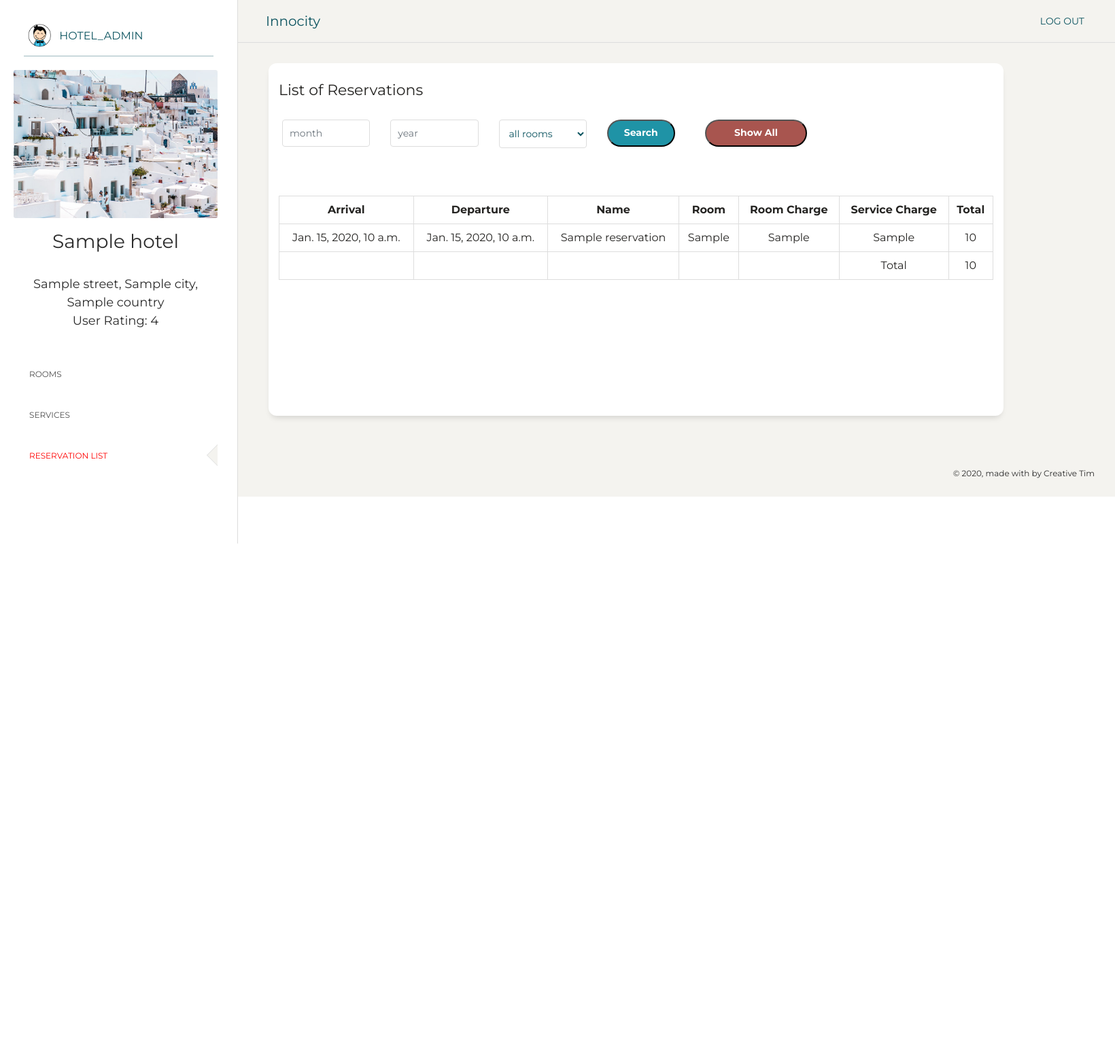
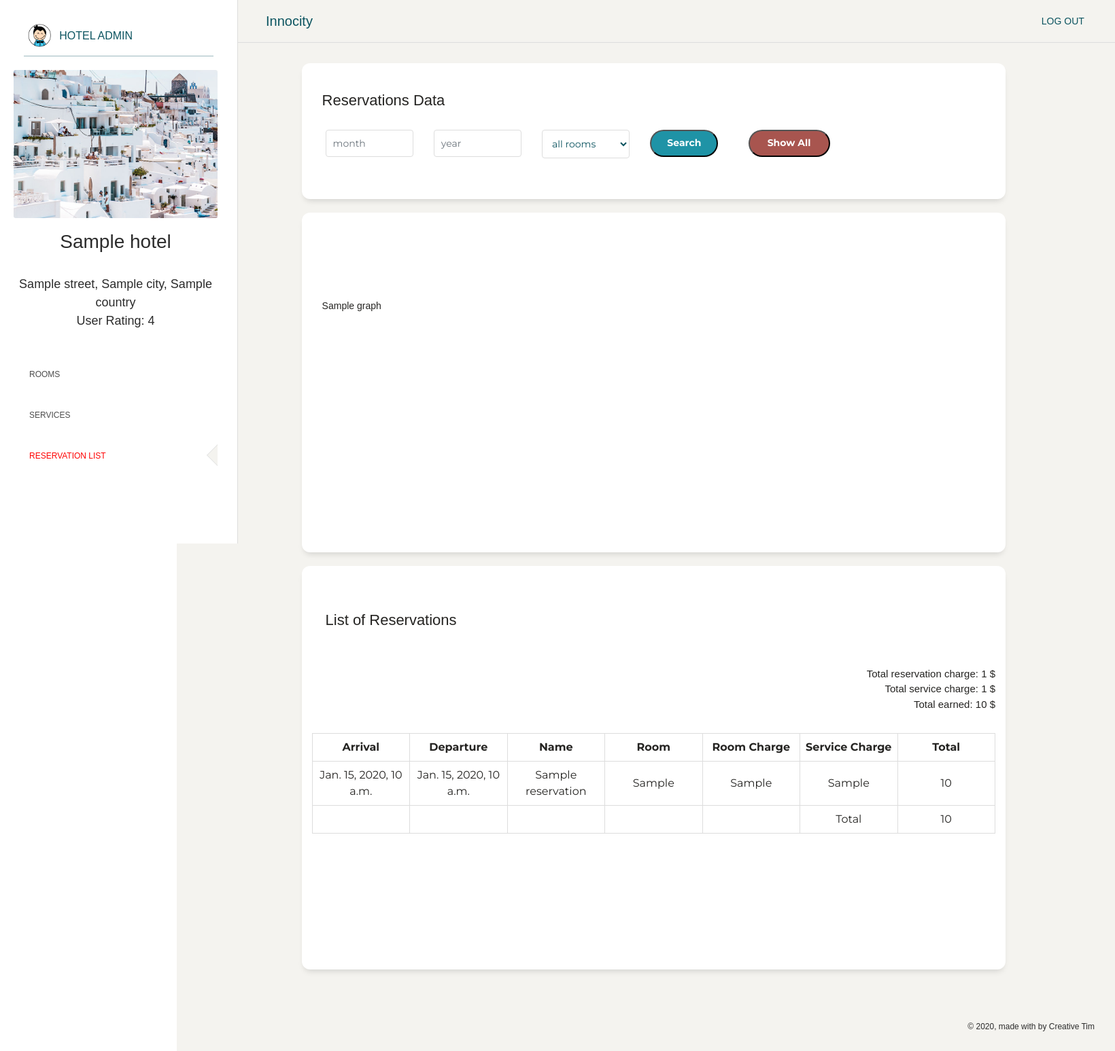
Before and after one commit to zarif98sjs/innOcity, a Django app: template hotel_admin/templates/hotel_admin/reservation.html in a window 1640 px wide. Shown: the whole page at 68% size. Before the commit the page ends 800 px from the top, so only its background shows below. Run offline with Django 3.2, Linux system fonts and the light colour scheme; the template is opened without the code that fills it: most values are stand-ins (such as "Sample title", 1, 10 or a date in 2020); some libraries are stand-ins or nearby versions.

Commit message:
graph added

```diff
--- a/hotel_admin/models.py
+++ b/hotel_admin/models.py
@@ -18,9 +18,9 @@ class Reservation:
         self.date_of_departure = date_of_departure.date()
         self.name = name
         self.room_types = []
-        self.reservation_charge = reservation_charge
-        self.service_charge = service_charge
-        self.total = reservation_charge + service_charge
+        self.reservation_charge = int(reservation_charge)
+        self.service_charge = int(service_charge)
+        self.total = int(reservation_charge + service_charge)
 
 
 class Service:
--- a/hotel_admin/static/hotel_admin/css/paper-dashboard.css
+++ b/hotel_admin/static/hotel_admin/css/paper-dashboard.css
@@ -1495,8 +1495,9 @@ a.text-gray:focus, a.text-gray:hover {
 
 body {
   color: #2c2c2c;
+  font-family: "Poppins", "Arial", "Helvetica Neue", sans-serif;
+  font-weight: 400;
   font-size: 14px;
-  font-family: "Montserrat", "Helvetica Neue", Arial, sans-serif;
   -moz-osx-font-smoothing: grayscale;
   -webkit-font-smoothing: antialiased; }
 
--- a/hotel_admin/templates/hotel_admin/reservation.html
+++ b/hotel_admin/templates/hotel_admin/reservation.html
@@ -56,7 +56,7 @@ Coded by www.creative-tim.com
         </style>
 </head>
 
-<body class="" onload="showfigure">
+<body class="" >
   <div class="wrapper ">
     <div class="sidebar" data-color="white" data-active-color="danger" style="width: 350px; padding: 20px">
       <div class="logo">
@@ -67,13 +67,13 @@ Coded by www.creative-tim.com
           <!-- <p>CT</p> -->
         </a>
         <a  class="simple-text logo-normal">
-          hotel_admin
+          hotel admin
           <!-- <div class="logo-image-big">
             <img src="{% static 'hotel_admin/img/logo-small.png' %}">
           </div> -->
         </a>
       </div>
-      <div class="sidebar-wrapper" style="width: 300px">
+              <div class="sidebar-wrapper" style="width: 300px">
         <ul class="nav" style="text-align: center; padding-bottom: 20px">
             <li>
                 <div class="image">
@@ -97,14 +97,14 @@ Coded by www.creative-tim.com
         </ul>
 
         <ul class="nav">
-          <li>
+          <li >
             <a href="{% url 'hotel_admin:index' %}">
 
               <p style="color:black;">Rooms</p>
             </a>
           </li>
 
-          <li>
+          <li >
             <a href="{% url 'hotel_admin:service' %}">
 
               <p style="color: black">Services</p>
@@ -120,6 +120,7 @@ Coded by www.creative-tim.com
 
         </ul>
       </div>
+
     </div>
     <div class="main-panel" >
       <!-- Navbar -->
@@ -154,21 +155,23 @@ Coded by www.creative-tim.com
         </div>
       </nav>
       <!-- End Navbar -->
-       <div class="content" style="padding-left: 100px; width: 1350px; min-height: 500px">
+       <div class="content" style="padding-left: 10%; width: 1350px;">
         <div class="row">
 
-          <div class="col-md-11" style="padding-left: 50px; ">
-            <div class="card card-user" style="overflow-y: scroll; max-height: 1000px">
+          <div class="col-md-11" style="padding-left: 5%;width: 1200px ">
+                        <div class="card card-user">
+
+          <div class="card-header" style="height: 200px">
               <div class="card-header">
 
-                <h5 class="card-title">List of Reservations</h5>
+                <h5 class="card-title">Reservations Data</h5>
 
               </div>
 
 
-              <div class="card-body" style="padding-bottom: 200px;">
+              <div class="card-body" >
 
-                <div class="row" style="padding-bottom: 50px">
+                  <div class="row" style="padding-bottom: 50px">
                     <form action="{% url 'hotel_admin:reservation' %}" method="POST" id="search_form" name="search_form">
                 {% csrf_token %}
                     <div class="row" style="padding-left: 20px;">
@@ -210,11 +213,53 @@ Coded by www.creative-tim.com
                     <form action="{% url 'hotel_admin:reservation' %}" method="POST" id="show_all_form" name="show_all_form">
                         {% csrf_token %}
                     <div class="col" style="">
-                          <button type="submit" name="show_all" value="show_all" title="show all" style="background-color: #a8554f; color: white; width: 150px; height: 40px; border-radius: 20px; " onsubmit="{% url 'hotel_admin:reservation' %}" ><b>Show All</b></button>
+                          <button type="submit" name="show_all" value="show_all" title="show all" style="background-color: #a8554f; color: white; width: 120px; height: 40px; border-radius: 20px; " onsubmit="{% url 'hotel_admin:reservation' %}" ><b>Show All</b></button>
                       </div>
                     </form>
               </div>
-                    <table >
+
+
+
+              </div>
+          </div>
+            </div>
+
+              <div class="card card-user" style="max-height: 600px">
+
+          <div class="card-header" style="height: 500px">
+
+
+              <div class="card-body" style="align-content: center">
+
+                  {% if graph %}
+                      <div style="width:90%;height:50%">
+                        {{ graph|safe }}
+                      </div>
+                    {% endif %}
+
+
+              </div>
+          </div>
+            </div>
+
+            <div class="card card-user">
+              <div class="card-header">
+
+                <h5 class="card-title" style="padding-bottom: 40px; padding-top: 40px; padding-left: 20px">List of Reservations</h5>
+
+                  <ul type="none" style="font-size: 15px; text-align: right; ">
+                      <li>Total reservation charge: {{ total_reservation_charge }} $</li>
+                      <li>Total service charge: {{ total_service_charge }} $</li>
+                      <li>Total earned: {{ total }} $</li>
+                  </ul>
+
+              </div>
+
+
+              <div class="card-body" style="padding-bottom: 200px;">
+
+
+                    <table style="padding-top: 20px; table-layout: fixed;">
                       <tr>
                           <th >  Arrival </th>
                           <th>  Departure </th>
@@ -256,7 +301,6 @@ Coded by www.creative-tim.com
 
 
                         </table>
-
 
 
               </div>
@@ -305,14 +349,7 @@ Coded by www.creative-tim.com
             alert({{ message }})
         </script>
     {% endfor %}
-    <script>
-        function showfigure() {
 
-            var graph = {{ fig_data | safe }};
-            mpld3.draw_figure("fig01", graph);
-
-        }
-    </script>
 </body>
 
 </html>
--- a/hotel_admin/templates/hotel_admin/service.html
+++ b/hotel_admin/templates/hotel_admin/service.html
@@ -138,7 +138,7 @@ Coded by www.creative-tim.com
         <div class="row">
 
           <div class="col-md-11" style="padding-left: 50px">
-            <div class="card card-user">
+            <div class="card card-user" style="width: 1350px;">
               <div class="card-header">
                 <h5 class="card-title" style="padding-left: 30px; font-size: 30px; ">Your Free Services</h5>
               </div>
@@ -214,7 +214,7 @@ Coded by www.creative-tim.com
                <div class="row">
 
           <div class="col-md-11" style="padding-left: 50px">
-            <div class="card card-user">
+            <div class="card card-user" style="width: 1350px;">
               <div class="card-header">
                 <h2 class="card-title" style="padding-left: 30px; font-size: 30px;">Your Paid Services</h2>
               </div>
@@ -242,7 +242,7 @@ Coded by www.creative-tim.com
 
                             <div class="col" style="width: 600px;">
                                 <div class="form-group">
-                                    <input type="text" class="form-control" style="background-color: white; width: 300px " name="service_subtype" readonly value="{{ ser.service_subtype }}" >
+                                    <input type="text" class="form-control" style="background-color: white; width: 300px; " name="service_subtype" readonly value="{{ ser.service_subtype }}" >
                                 </div>
                             </div>
                             <div class="col" style="width:600px; padding-left: 100px">
--- a/login/views.py
+++ b/login/views.py
@@ -23,6 +23,7 @@ def index(request):
     else:
         try:
             del request.session['customer_id']
+            del request.session['admin_id']
         except:
             pass
         return render(request, 'login/index.html', {'alert_flag': False})
```
Also changed, not shown: hotel_admin/templates/hotel_admin/index.html (+15 -4 lines), hotel_admin/views.py (+45 -11 lines), one_time_functions.py (+75 -0 lines), hotel_admin/static/hotel_admin/img/demo.jpg (added).
